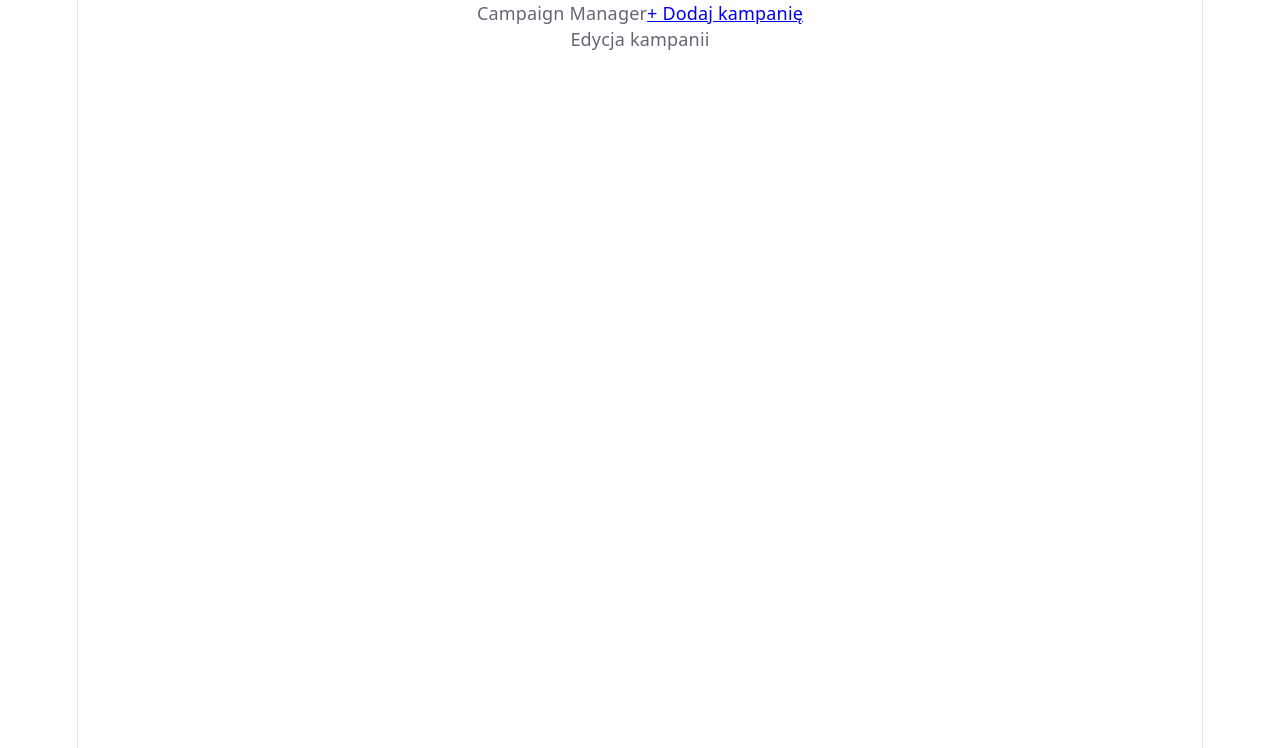
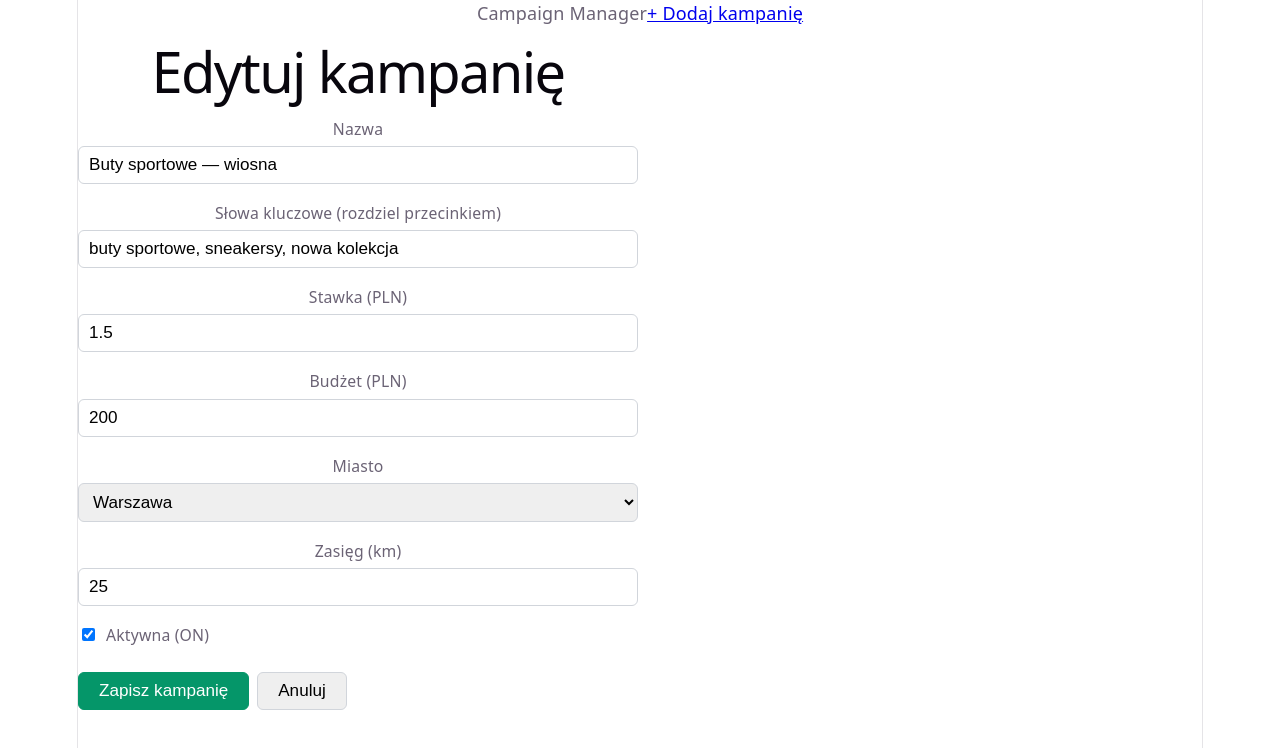
Before and after one commit to lukaset649/CampaignManager, a React (Vite) app: page /campaigns/a1b2c3d4-e5f6-7890-abcd-ef1234567890/edit in a window 1280 px wide. Shown: the top 748 px of the page. Built offline with nearby package versions, Linux system fonts and the light colour scheme.

Commit message:
add campaign edit page

```diff
--- a/src/components/CampaignCard/CampaignCard.less
+++ b/src/components/CampaignCard/CampaignCard.less
@@ -36,6 +36,15 @@
       background: #f3f4f6;
     }
 
+    &--edit {
+      background: #eff6ff;
+      color: #1d4ed8;
+      border-color: #bfdbfe;
+      text-decoration: none;
+      display: inline-flex;
+      align-items: center;
+    }
+
     &--delete {
       background: #fee2e2;
       color: #dc2626;
--- a/src/components/CampaignCard/CampaignCard.tsx
+++ b/src/components/CampaignCard/CampaignCard.tsx
@@ -1,3 +1,4 @@
+import { Link } from 'react-router-dom';
 import type { Campaign } from '../../types/campaign';
 import { KeywordList } from '../KeywordList/KeywordList';
 import { StatusBadge } from '../StatusBadge/StatusBadge';
@@ -34,6 +35,12 @@ export const CampaignCard = ({ campaign, onDelete, onToggleStatus }: CampaignCar
         >
           {campaign.status ? 'Wyłącz' : 'Włącz'}
         </button>
+        <Link
+          to={`/campaigns/${campaign.id}/edit`}
+          className="campaign-card__btn campaign-card__btn--edit"
+        >
+          Edytuj
+        </Link>
         <button
           className="campaign-card__btn campaign-card__btn--delete"
           onClick={() => onDelete(campaign)}
--- /dev/null
+++ b/src/pages/CampaignEditPage.less
@@ -0,0 +1,3 @@
+.campaign-edit-page {
+  max-width: 560px;
+}
--- a/src/pages/CampaignEditPage.tsx
+++ b/src/pages/CampaignEditPage.tsx
@@ -1,3 +1,36 @@
-export const CampaignEditPage = () => (
-  <p>Edycja kampanii</p>
-);
+import { useNavigate, useParams } from 'react-router-dom';
+import { CampaignForm, type CampaignFormData } from '../components/CampaignForm/CampaignForm';
+import { useCampaigns } from '../hooks/useCampaigns';
+import './CampaignEditPage.less';
+
+export const CampaignEditPage = () => {
+  const { id } = useParams<{ id: string }>();
+  const { state, dispatch } = useCampaigns();
+  const navigate = useNavigate();
+
+  const campaign = state.campaigns.find((c) => c.id === id);
+
+  if (!campaign) {
+    return (
+      <section>
+        <p>Kampania nie została znaleziona.</p>
+      </section>
+    );
+  }
+
+  const handleSubmit = (data: CampaignFormData) => {
+    dispatch({ type: 'UPDATE_CAMPAIGN', payload: { id: campaign.id, ...data } });
+    navigate('/');
+  };
+
+  return (
+    <section className="campaign-edit-page">
+      <h1>Edytuj kampanię</h1>
+      <CampaignForm
+        defaultValues={campaign}
+        onSubmit={handleSubmit}
+        onCancel={() => navigate('/')}
+      />
+    </section>
+  );
+};
```
